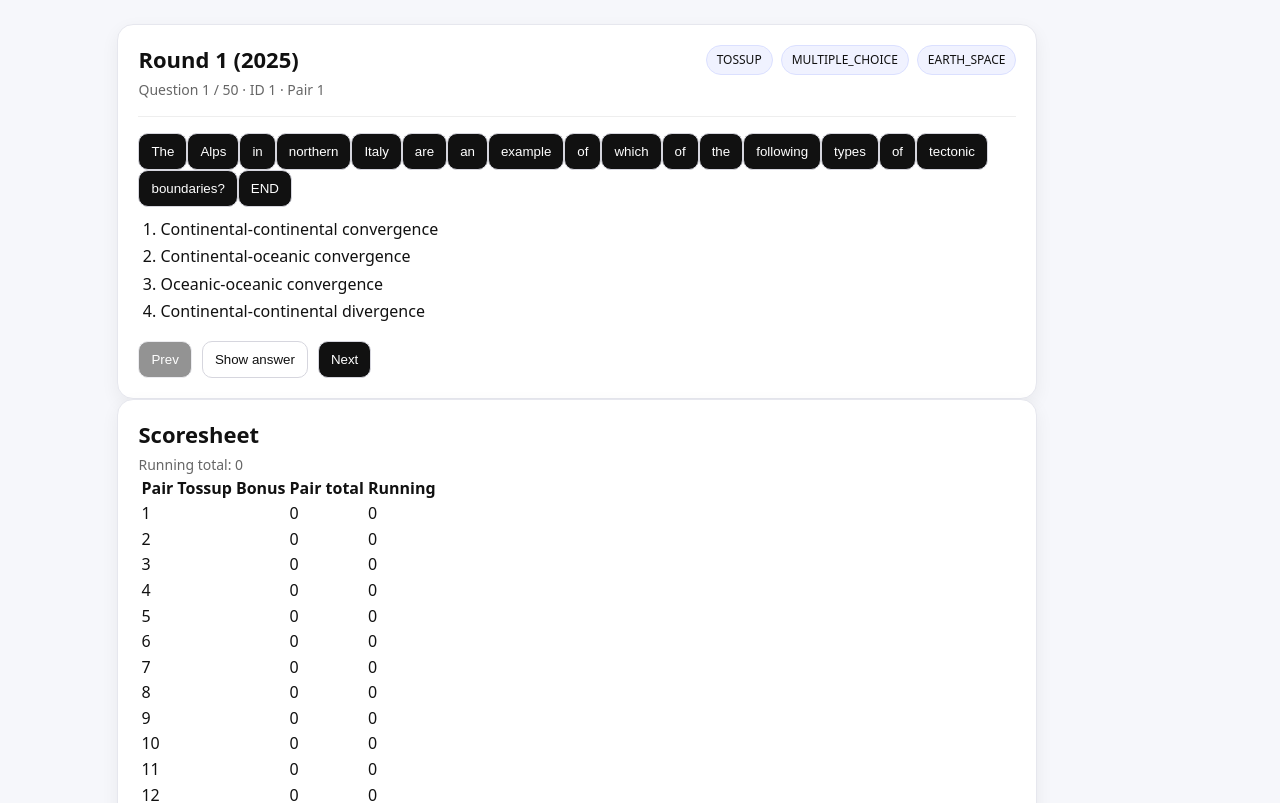
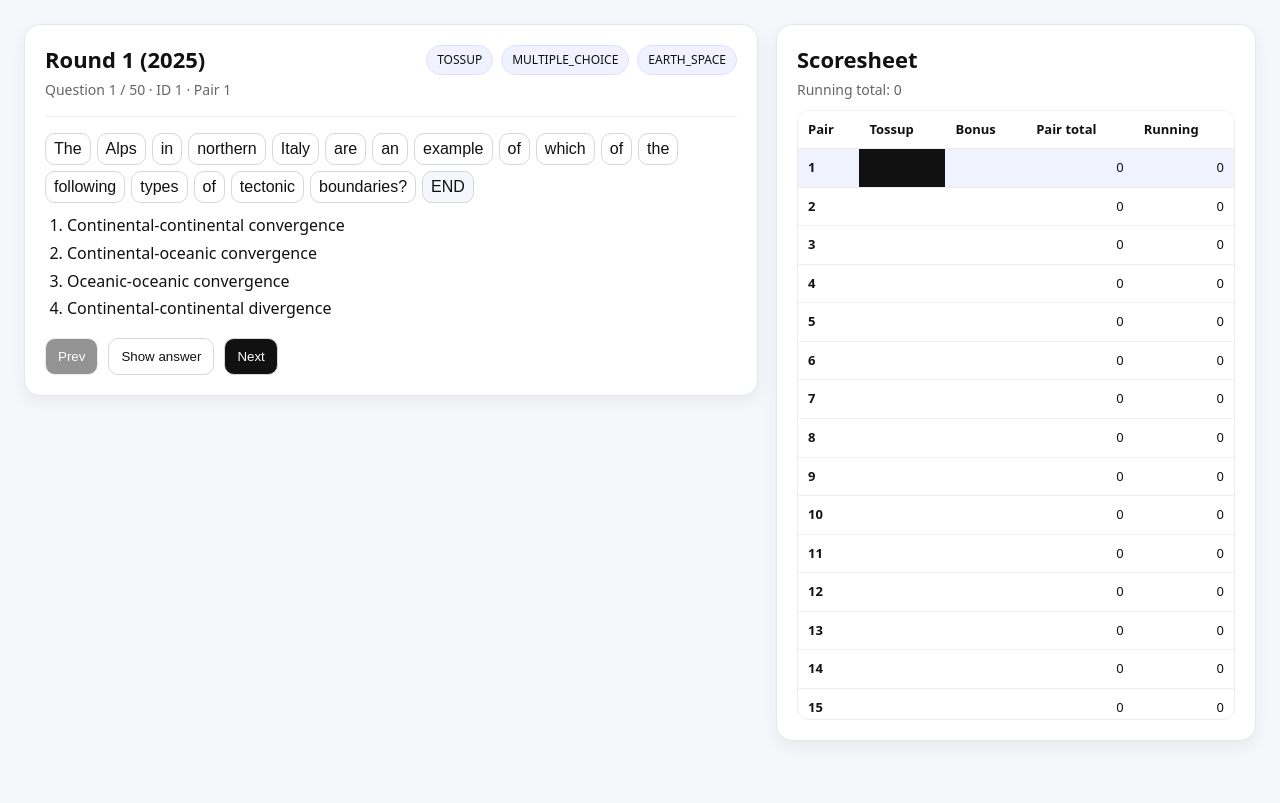
Before and after one commit to xpoes123/scibowl-org, a React (Vite) app in the folder apps/moss/frontend/: page / in a window 1280 px wide. Shown: the top 803 px of the page. Built offline with nearby package versions, Linux system fonts and the light colour scheme.

Commit message:
Scoresheet sidebar

```diff
--- a/apps/moss/frontend/src/index.css
+++ b/apps/moss/frontend/src/index.css
@@ -21,12 +21,27 @@ code {
 .page {
   min-height: 100vh;
   display: grid;
-  place-items: center;
+  place-items: start center;
   padding: 24px;
 }
 
+.layout {
+  width: min(1400px, 100%);
+  display: grid;
+  grid-template-columns: 1fr 480px;
+  gap: 18px;
+  align-items: start;
+}
+
+@media (max-width: 980px) {
+  .layout {
+    grid-template-columns: 1fr;
+  }
+}
+
 .card {
-  width: min(920px, 100%);
+  width: 100%;
+  max-width: 920px;
   background: white;
   border: 1px solid #e6e7ee;
   border-radius: 16px;
@@ -76,6 +91,58 @@ code {
 .questionText {
   font-size: 18px;
   margin-bottom: 12px;
+}
+
+.tokens {
+  display: flex;
+  flex-wrap: wrap;
+  gap: 6px;
+  align-items: center;
+}
+
+.tokenWrap {
+  display: inline-flex;
+  gap: 6px;
+  align-items: center;
+}
+
+button.tokenButton {
+  border: 1px solid #d6d6de;
+  background: white;
+  color: #111;
+  padding: 6px 8px;
+  border-radius: 10px;
+  cursor: pointer;
+  font-size: 16px;
+  line-height: 1.15;
+}
+
+button.tokenButton:hover {
+  background: #f5f6ff;
+  border-color: #cdd4ff;
+}
+
+button.tokenButtonSelected {
+  background: #111;
+  color: white;
+  border-color: #111;
+}
+
+button.tokenButtonEnd {
+  background: #f6f7fb;
+}
+
+button.tokenButtonEnd.tokenButtonSelected {
+  background: #111;
+}
+
+.tokenSelect {
+  border: 1px solid #d6d6de;
+  border-radius: 10px;
+  padding: 7px 10px;
+  background: white;
+  color: #111;
+  font-size: 14px;
 }
 
 .options {
@@ -136,3 +203,57 @@ button:disabled {
 .answerMeta {
   margin-top: 8px;
 }
+
+.scoresheetCard .header {
+  margin-bottom: 10px;
+}
+
+.scoresheetTableWrap {
+  max-height: calc(100vh - 190px);
+  overflow: auto;
+  border: 1px solid #eee;
+  border-radius: 12px;
+}
+
+.scoresheetTable {
+  width: 100%;
+  border-collapse: collapse;
+  font-size: 13px;
+}
+
+.scoresheetTable th,
+.scoresheetTable td {
+  padding: 10px 10px;
+  border-bottom: 1px solid #eee;
+  vertical-align: top;
+}
+
+.scoresheetTable th {
+  position: sticky;
+  top: 0;
+  background: white;
+  z-index: 1;
+  text-align: left;
+  font-weight: 600;
+  white-space: nowrap;
+}
+
+.scoresheetPairCell {
+  font-weight: 600;
+  white-space: nowrap;
+}
+
+.scoresheetNumberCell {
+  text-align: right;
+  font-variant-numeric: tabular-nums;
+  white-space: nowrap;
+}
+
+.scoresheetRowActive {
+  background: #f0f2ff;
+}
+
+.scoresheetCellActive {
+  background: #111;
+  color: white;
+}
```
